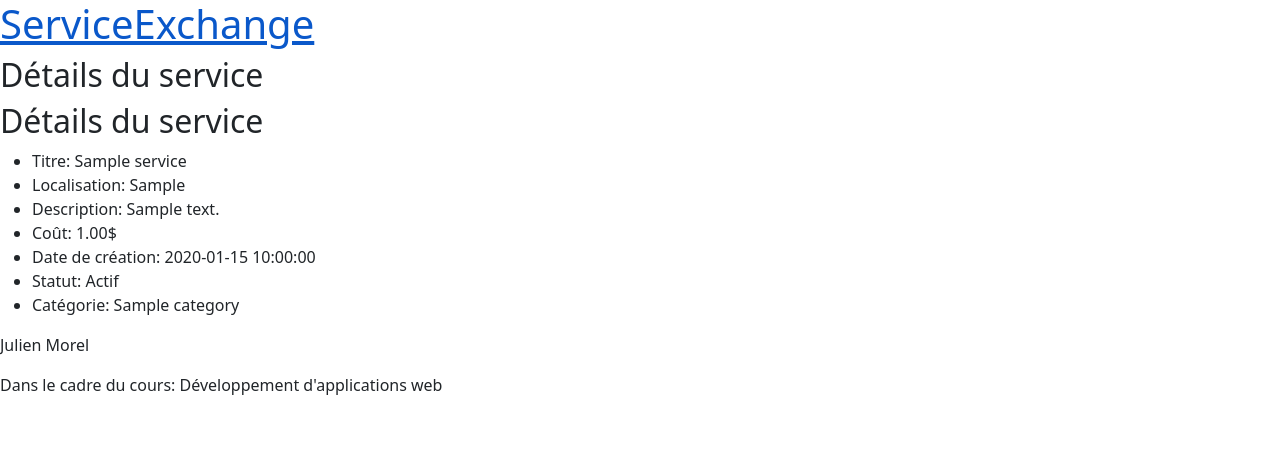
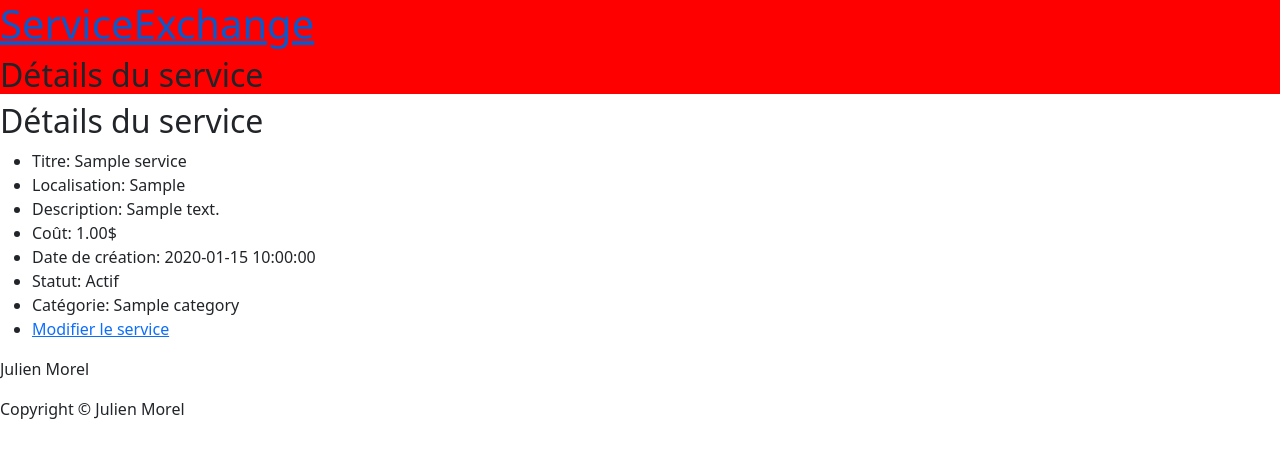
Before and after one commit to what128/WEB3_TP1_JULIEN_MOREL, a Flask app: page /service?id=1 in a window 1280 px wide. Shown: the top 458 px of the page. Run offline with Flask 3, Linux system fonts and the light colour scheme; tables that the repository leaves empty hold one stand-in row (values such as "Sample post"); some libraries are stand-ins or nearby versions.

Commit message:
Ajout de la modification d'un service.

```diff
--- a/app.py
+++ b/app.py
@@ -18,7 +18,7 @@ def ajouter_service_dans_bd():
         titre = request.form.get("titre", default="")
         localisation = request.form.get("localisation", default="")
         description = request.form.get("description", default="")
-        cout = request.form.get("cout", type=int)
+        cout = request.form.get("cout", type=float)
         statut = request.form.get("statut", type=int)
         categorie = request.form.get("categorie", type=int)
         with bd.creer_connexion() as conn:
@@ -38,7 +38,7 @@ def ajouter_service_dans_bd():
                         "cout": cout
                     }
                 )
-                return redirect('/', 302)
+                return redirect('/', code=302)
 
 
 
@@ -46,12 +46,59 @@ def ajouter_service_dans_bd():
 def ajout_service():
     """Interface pour ajouter un service"""
     categories = []
-    with bd.creer_connexion() as conn:
-        with conn.get_curseur() as curseur:
-            curseur.execute('select * from categories;')
-            categories = curseur.fetchall()
+    try:
+        with bd.creer_connexion() as conn:
+            with conn.get_curseur() as curseur:
+                curseur.execute('select * from categories;')
+                categories = curseur.fetchall()
+    except Exception as e:
+         my = 1
+
 
     return render_template('ajout_service.jinja', page="Ajout d'un service", categories=categories)
+
+@app.route('/modifier', methods=['GET', 'POST'])
+def modifier_service():
+    """Interface pour modifier un service"""
+    identifiant = request.args.get('id', type=int)
+    with bd.creer_connexion() as conn:
+            with conn.get_curseur() as curseur:
+                curseur.execute('select * from services where id_service = %(id)s;',
+                                {
+                                    'id': identifiant
+                                })
+                service = curseur.fetchone()
+    return render_template('modification-service.jinja', service=service)
+
+@app.route('/modification', methods=['GET', 'POST'])
+def modification_service():
+    """Modification d'un service"""
+    identifiant = request.form.get('id', type=int)
+    titre = request.form.get('titre', default='')
+    description = request.form.get('description', default='')
+    localisation = request.form.get('localisation', default='')
+    statut = request.form.get('statut', type=int)
+    cout = request.form.get('cout', type=float)
+    photo = request.form.get('photo', default='')
+    with bd.creer_connexion() as conn:
+            with conn.get_curseur() as curseur:
+                curseur.execute('update services set '
+                'titre = %(titre)s, description = %(description)s, localisation = %(localisation)s,'
+                'actif = %(statut)s, cout = %(cout)s, photo = %(photo)s '
+                'where id_service = %(id)s;',
+                {
+                    'id': identifiant,
+                    'titre': titre,
+                    'description': description,
+                    'localisation': localisation,
+                    'statut': statut,
+                    'cout': cout,
+                    'photo': photo
+                })
+    return redirect(f'/service?id={identifiant}', code=302)
+
+
+
 
 @app.route('/service', methods=["GET", "POST"])
 def details_service():
--- a/static/css/styles.sass
+++ /dev/null
@@ -1,38 +0,0 @@
-@import "bootstrap"
-
- body
-    @extend .container
-
-header
-    @extend .pt-5, .pb-3
-
-    h1
-        @extend .display-5
-
-    p
-        @extend .lead
-
-nav, main, footer
-    @extend .pb-5
-
-form
-    @extend .col-sm-8, .col-md-6, .col-lg-4
-
-    >div
-        @extend .py-2
-
-    label
-        @extend .form-label
-
-    input
-        @extend .form-control
-
-    button[type="submit"]
-        @extend .btn, .btn-primary
-
-    button:not(button[type="submit"])
-        @extend .btn, .btn-secondary
-
-
-h1
-    color: red;
--- /dev/null
+++ b/static/css/styles.scss
@@ -0,0 +1,5 @@
+@import "bootstrap";
+
+header {
+background-color:  red;
+}
--- a/templates/accueil.jinja
+++ b/templates/accueil.jinja
@@ -5,9 +5,10 @@
 <ul>
     {% for unservice in services %}
         {% if unservice.actif %}
+            <li><img src="../images/rick.ico" alt="Image de Rick Astley"></li>
             <li>Titre : {{unservice.titre}}</li>
             <li>Catégorie: {{unservice.nom_categorie}}</li>
-            <li>Localisation: {{unservice.id_localisation}}</li>
+            <li>Localisation: {{unservice.localisation}}</li>
             <a href="http://127.0.0.1:5000/service?id={{unservice.id_service}}">Accéder au service</a>
         {% endif %}
     {% endfor %}
--- a/templates/base.jinja
+++ b/templates/base.jinja
@@ -7,7 +7,8 @@
     <meta name="viewport" content="width=device-width, initial-scale=1" />
     <link rel="icon" href="https://www.cegepgarneau.ca/favicon.ico" />
     <link rel="stylesheet" href="/static/css/styles.css" />
-    <link href="https://cdn.jsdelivr.net/npm/bootstrap@5.2.3/dist/css/bootstrap.min.css" rel="stylesheet" integrity="sha384-rbsA2VBKQhggwzxH7pPCaAqO46MgnOM80zW1RWuH61DGLwZJEdK2Kadq2F9CUG65" crossorigin="anonymous">
+    <link rel="stylesheet" href="/static/css/bootstrap.css" />
+    <link rel="icon" type="image/x-icon" href="../images/rick.ico">
 </head>
 
 <body>
@@ -17,18 +18,13 @@
     </header>
     <main>
         {% block contenu %}
-        // contenu
         {% endblock %}
     </main>
     </body>
     <footer>
         <p>Julien Morel</p>
-        <p>Dans le cadre du cours: Développement d'applications web</p>
+        <p>Copyright © Julien Morel</p>
     </footer>
-
-    <script src="https://cdn.jsdelivr.net/npm/bootstrap@5.1.3/dist/js/bootstrap.bundle.min.js"
-        integrity="sha384-ka7Sk0Gln4gmtz2MlQnikT1wXgYsOg+OMhuP+IlRH9sENBO0LRn5q+8nbTov4+1p"
-        crossorigin="anonymous"></script>
 </body>
 
 
--- a/templates/details-service.jinja
+++ b/templates/details-service.jinja
@@ -20,6 +20,7 @@
      {% endif %}
      </li>
     <li>Catégorie: {{details_service.nom_categorie}}</li>
+    <li><a href="http://127.0.0.1:5000/modifier?id={{details_service.id_service}}">Modifier le service</a></li>
 
 </ul>
 {% endif%}
--- a/templates/modification-service.html
+++ /dev/null
@@ -1,6 +0,0 @@
-{% extends "base.jinja" %}
-
-{% block contenu %}
-
-
-{% endblock %}
```
Also changed, not shown: templates/modification-service.jinja (added, +42 -0 lines), images/rick.ico (renamed from rick.ico), static/css/styles.css.
